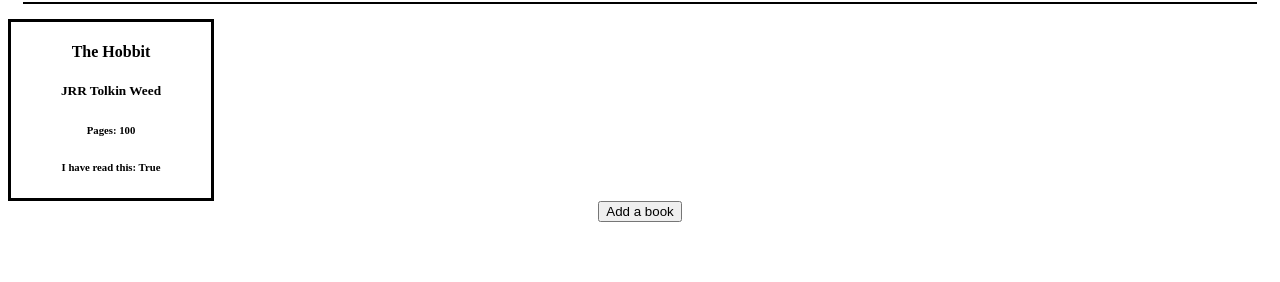
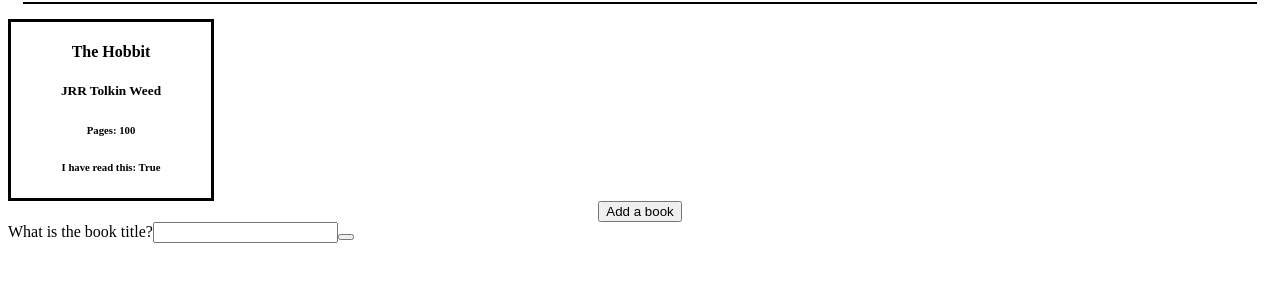
Before and after one commit to felipecook/object-practice-1-js, a plain HTML site: page index.html in a window 1280 px wide. Both pictures are taken after a click on the button "Add a book". Shown: the part 78-360 px from the top of the page. Drawn offline with Linux system fonts and the light colour scheme.

Commit message:
form appears upon pressing new book button, need to link to adding a new book in the library

```diff
--- a/app.js
+++ b/app.js
@@ -1,9 +1,7 @@
 
 let library = [];
 const addBookToLibraryButton = document.querySelector('#addBookButton');
-
-mainBody.appendChild(addBookToLibraryButton);
-console.log(mainBody);
+const newBookSubmissionDiv = document.querySelector('.newBookSubmission');
 console.log(addBookToLibraryButton);
 function Book(title, author, numOfPages, haveRead){
   this.title = title,
@@ -60,6 +58,22 @@ function displayLibrary () {
   }
 }
 
-addBookToLibraryButton.addEventListener('click', () => {
+addBookToLibraryButton.addEventListener('click', openNewBookForm);
 
-})
+function openNewBookForm() {
+
+
+  let submitNewBookButton = document.createElement('button');
+  let newBookInput = document.createElement('input');
+  newBookInput.setAttribute('type', 'text');
+  newBookInput.setAttribute('id', 'title');
+
+  let newBookLabel = document.createElement('label');
+  newBookLabel.setAttribute('for', 'title');
+  newBookLabel.innerHTML = 'What is the book title?';
+
+  newBookSubmissionDiv.appendChild(newBookLabel);
+  newBookSubmissionDiv.appendChild(newBookInput);
+  newBookSubmissionDiv.appendChild(submitNewBookButton);
+
+}
--- a/index.html
+++ b/index.html
@@ -30,6 +30,10 @@
     </div>
 
   </section>
+  <div class="newBookSubmission">
+
+
+  </div>
   <footer class="container footer__container">
 
   </footer>
```
